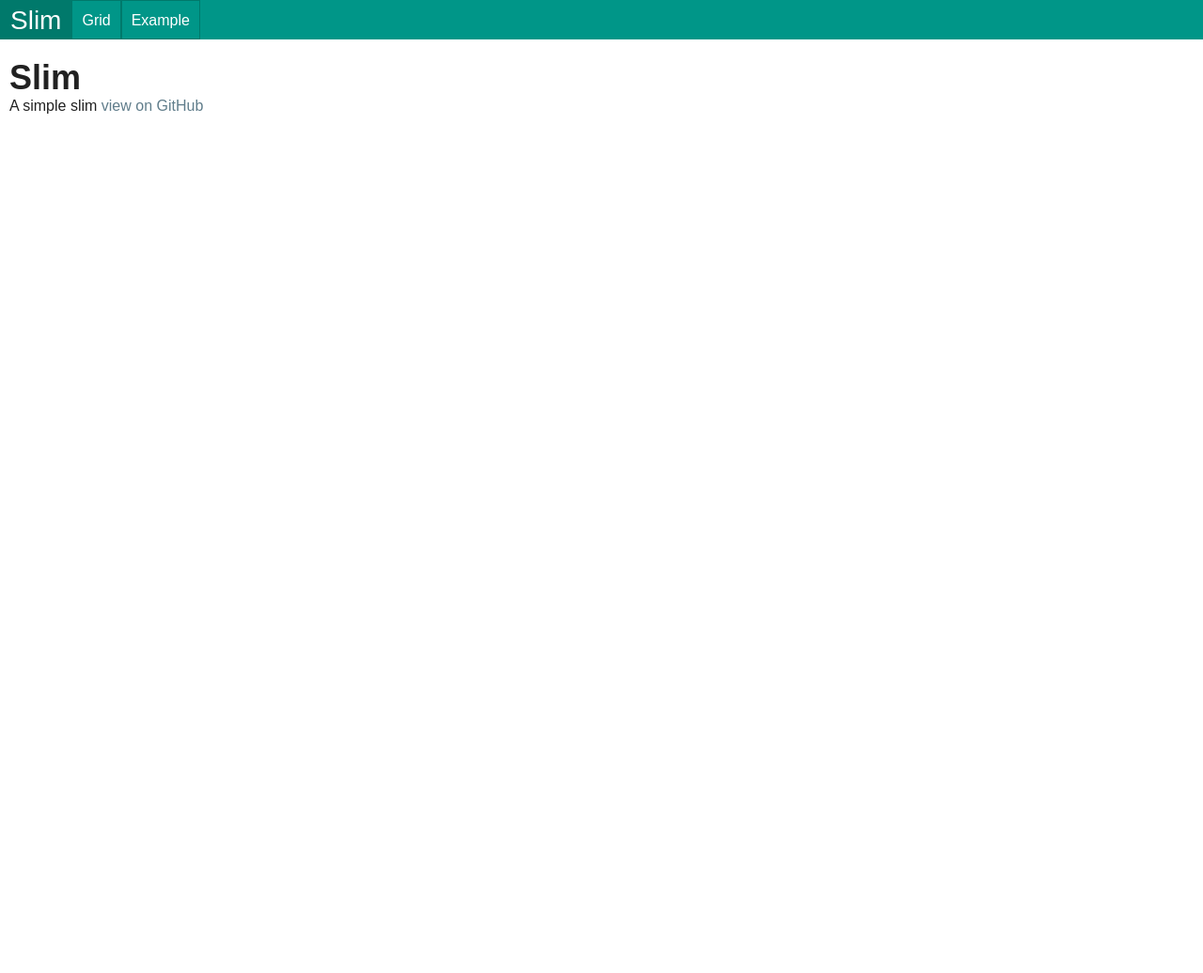
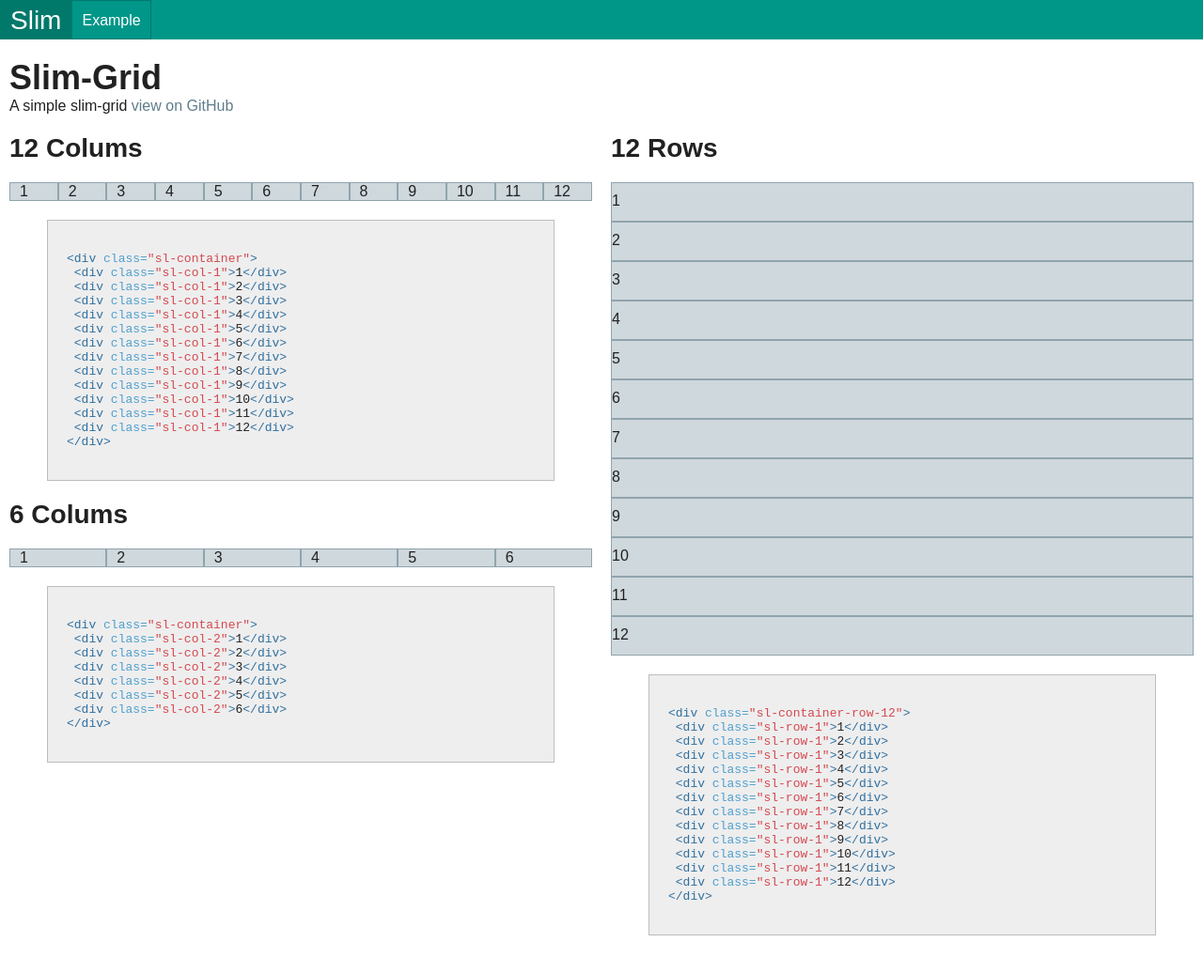
Before and after one commit to Scrum/slims, a Jekyll site: the page built from docs/index.html, in a window 1280 px wide. Shown: the whole page at 94% size. Built offline with Jekyll 4.4.1, drawn with Linux system fonts in a browser that asks for light colours; before the commit the page ends 900 px from its top, so only the background shows below that.

Commit message:
update docs

```diff
--- a/docs/_layouts/default.html
+++ b/docs/_layouts/default.html
@@ -7,7 +7,6 @@
 
 	<div class="sl-container-row-1 sl-vertical-center demo-nav demo-space">
 		<a href="{{ page.base_url }}" class="demo-brand sl-col sl-row-12">Slim</a>
-		<a href="{{ page.base_url }}grid" class="sl-col sl-row-12">Grid</a>
 		<a href="{{ page.base_url }}example" class="sl-col sl-row-12">Example</a>
 	</div>
 
--- a/docs/example.html
+++ b/docs/example.html
@@ -3,4 +3,5 @@
 title: slim-example
 slug: slim-example
 lead: "A simple slim-example"
+base_url: "./"
 ---
--- a/docs/index.html
+++ b/docs/index.html
@@ -1,6 +1,95 @@
 ---
 layout: default
-title: slim
-slug: slim
-lead: "A simple slim"
+title: slim-grid
+slug: slim-grid
+lead: "A simple slim-grid"
+base_url: "./"
 ---
+
+<div class="sl-col-6 demo-space">
+	<h2 class="demo-space">12 colums</h2>
+	<div class="sl-container demo-space demo-col">
+		<div class="sl-col-1">1</div>
+		<div class="sl-col-1">2</div>
+		<div class="sl-col-1">3</div>
+		<div class="sl-col-1">4</div>
+		<div class="sl-col-1">5</div>
+		<div class="sl-col-1">6</div>
+		<div class="sl-col-1">7</div>
+		<div class="sl-col-1">8</div>
+		<div class="sl-col-1">9</div>
+		<div class="sl-col-1">10</div>
+		<div class="sl-col-1">11</div>
+		<div class="sl-col-1">12</div>
+	</div>
+
+{% highlight HTML %}
+<div class="sl-container">
+ <div class="sl-col-1">1</div>
+ <div class="sl-col-1">2</div>
+ <div class="sl-col-1">3</div>
+ <div class="sl-col-1">4</div>
+ <div class="sl-col-1">5</div>
+ <div class="sl-col-1">6</div>
+ <div class="sl-col-1">7</div>
+ <div class="sl-col-1">8</div>
+ <div class="sl-col-1">9</div>
+ <div class="sl-col-1">10</div>
+ <div class="sl-col-1">11</div>
+ <div class="sl-col-1">12</div>
+</div>
+{% endhighlight %}
+	<h2 class="demo-space">6 colums</h2>
+	<div class="sl-container demo-space demo-col">
+		<div class="sl-col-2">1</div>
+		<div class="sl-col-2">2</div>
+		<div class="sl-col-2">3</div>
+		<div class="sl-col-2">4</div>
+		<div class="sl-col-2">5</div>
+		<div class="sl-col-2">6</div>
+	</div>
+
+{% highlight HTML %}
+<div class="sl-container">
+ <div class="sl-col-2">1</div>
+ <div class="sl-col-2">2</div>
+ <div class="sl-col-2">3</div>
+ <div class="sl-col-2">4</div>
+ <div class="sl-col-2">5</div>
+ <div class="sl-col-2">6</div>
+</div>
+{% endhighlight %}
+</div>
+<div class="sl-col-6 demo-space">
+	<h2 class="demo-space">12 rows</h2>
+	<div class="sl-container-row-12 demo-space demo-row">
+		<div class="sl-row-1">1</div>
+		<div class="sl-row-1">2</div>
+		<div class="sl-row-1">3</div>
+		<div class="sl-row-1">4</div>
+		<div class="sl-row-1">5</div>
+		<div class="sl-row-1">6</div>
+		<div class="sl-row-1">7</div>
+		<div class="sl-row-1">8</div>
+		<div class="sl-row-1">9</div>
+		<div class="sl-row-1">10</div>
+		<div class="sl-row-1">11</div>
+		<div class="sl-row-1">12</div>
+	</div>
+{% highlight HTML %}
+<div class="sl-container-row-12">
+ <div class="sl-row-1">1</div>
+ <div class="sl-row-1">2</div>
+ <div class="sl-row-1">3</div>
+ <div class="sl-row-1">4</div>
+ <div class="sl-row-1">5</div>
+ <div class="sl-row-1">6</div>
+ <div class="sl-row-1">7</div>
+ <div class="sl-row-1">8</div>
+ <div class="sl-row-1">9</div>
+ <div class="sl-row-1">10</div>
+ <div class="sl-row-1">11</div>
+ <div class="sl-row-1">12</div>
+</div>
+{% endhighlight %}
+</div>
```
